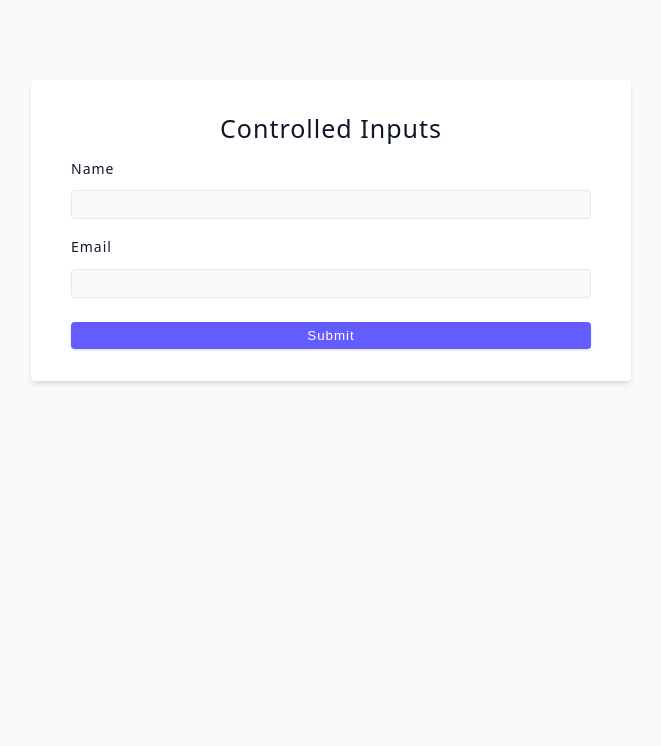
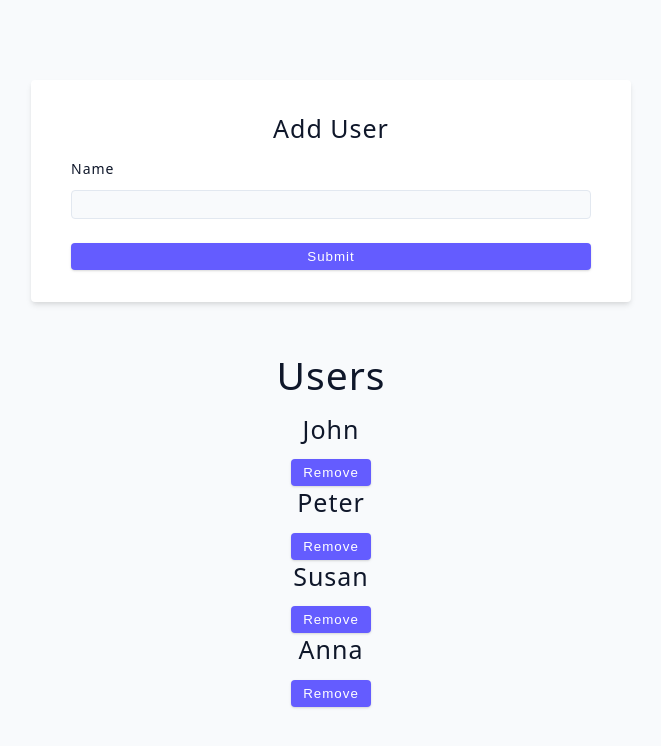
Before and after one commit to hungbui7690/react-tutorials, a React (Vite) app in the folder client/: page / in a window 1280 px wide. Shown: the top 746 px of the page, without its empty margins (309-970 px from the left). Built offline with nearby package versions, Linux system fonts and the light colour scheme.

Commit message:
Form: User Challenge P1

```diff
--- a/client/src/01-controlled-inputs.jsx
+++ b/client/src/01-controlled-inputs.jsx
@@ -1,23 +1,30 @@
 /*
-  Form: Controlled Inputs P4
+  Form: User Challenge P1
+
+  - setup controlled input (name input)
+  - setup onSubmit (for now just placeholder)
+  - import data array (first array) from data
+  - create another state value (data as default)
+  - iterate over and display right after form (h4)
+  - when user submits the form add new person to the list
+
+  - Extra Challenge
+    - add button and setup functionality to remove user
 
 */
 
 import { useState } from 'react'
+import { data } from './data' // (***)
 
-const ControlledInputs = () => {
+const UserChallenge = () => {
+  // (1)
   const [name, setName] = useState('')
-  const [email, setEmail] = useState('') // (***) multiple inputs
-
-  // (***) email must be valid to submit since we use input with type=email > (browser sometimes does not show the form validation)
-  const handleSubmit = (e) => {
-    e.preventDefault()
-    console.log(name, email) // (***)
-  }
+  const [users, setUsers] = useState(data)
 
   return (
-    <form className='form' onSubmit={handleSubmit}>
-      <h4>controlled inputs</h4>
+    <div>
+      <form className='form'>
+        <h4>Add User</h4>
         <div className='form-row'>
           <label htmlFor='name' className='form-label'>
             name
@@ -25,28 +32,29 @@ const ControlledInputs = () => {
           <input
             type='text'
             className='form-input'
+            value={name} // (2a)
+            onChange={(e) => setName(e.target.value)} // (2b)
             id='name'
-          value={name} // (1a) link to "name" state
-          onChange={(e) => setName(e.target.value)} // (1b)
           />
         </div>
-      <div className='form-row'>
-        <label htmlFor='email' className='form-label'>
-          email
-        </label>
-        <input
-          type='email'
-          className='form-input'
-          id='email'
-          value={email} // (2a) links to "email" state
-          onChange={(e) => setEmail(e.target.value)} // (2b)
-        />
-      </div>
+
         <button type='submit' className='btn btn-block'>
           submit
         </button>
       </form>
+
+      {/* render users */}
+      <h2>users</h2>
+      {users.map((user) => {
+        return (
+          <div key={user.id} className='people-section'>
+            <h4>{user.name}</h4>
+            <button className='btn'>remove</button>
+          </div>
+        )
+      })}
+    </div>
   )
 }
 
-export default ControlledInputs
+export default UserChallenge
```
Lines whose indentation alone changed are shown as unchanged.
